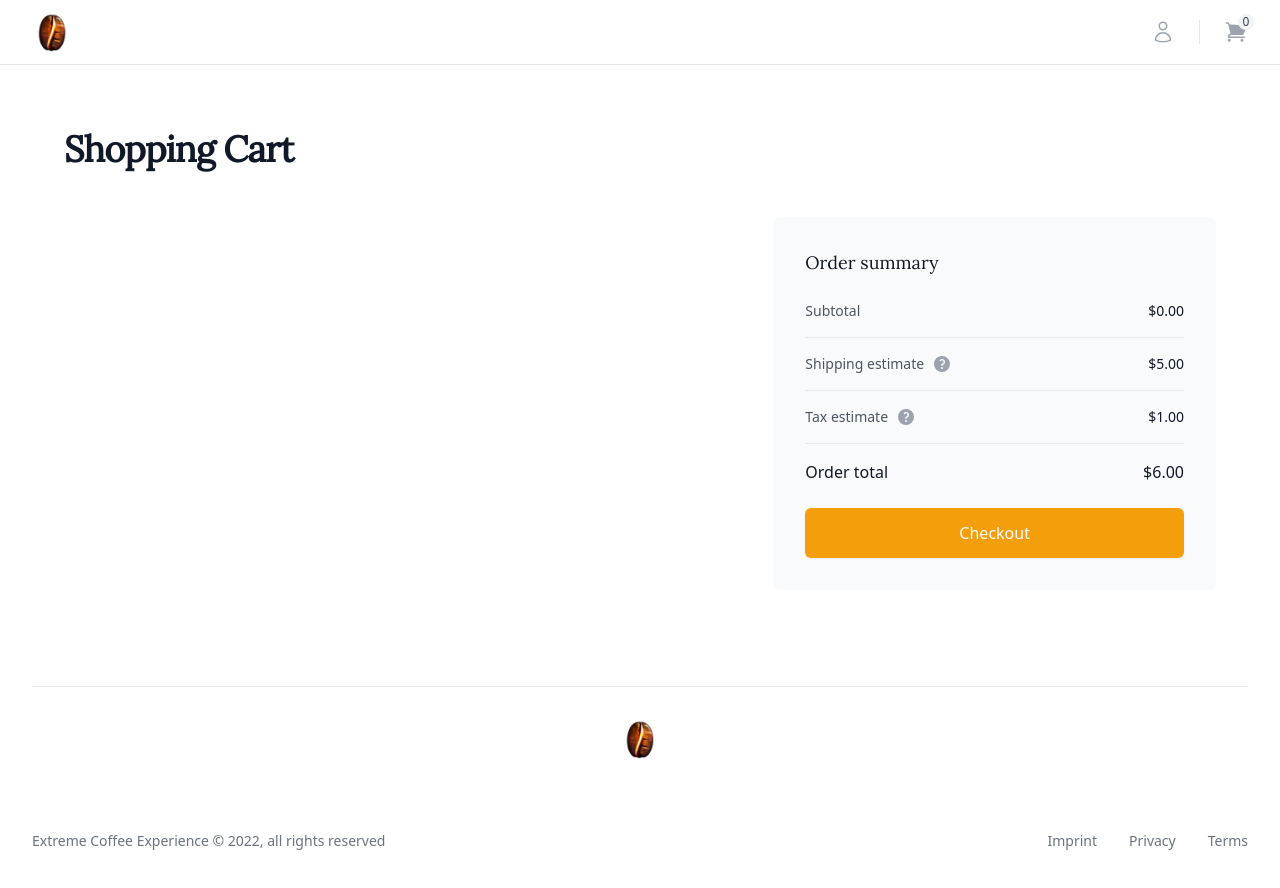
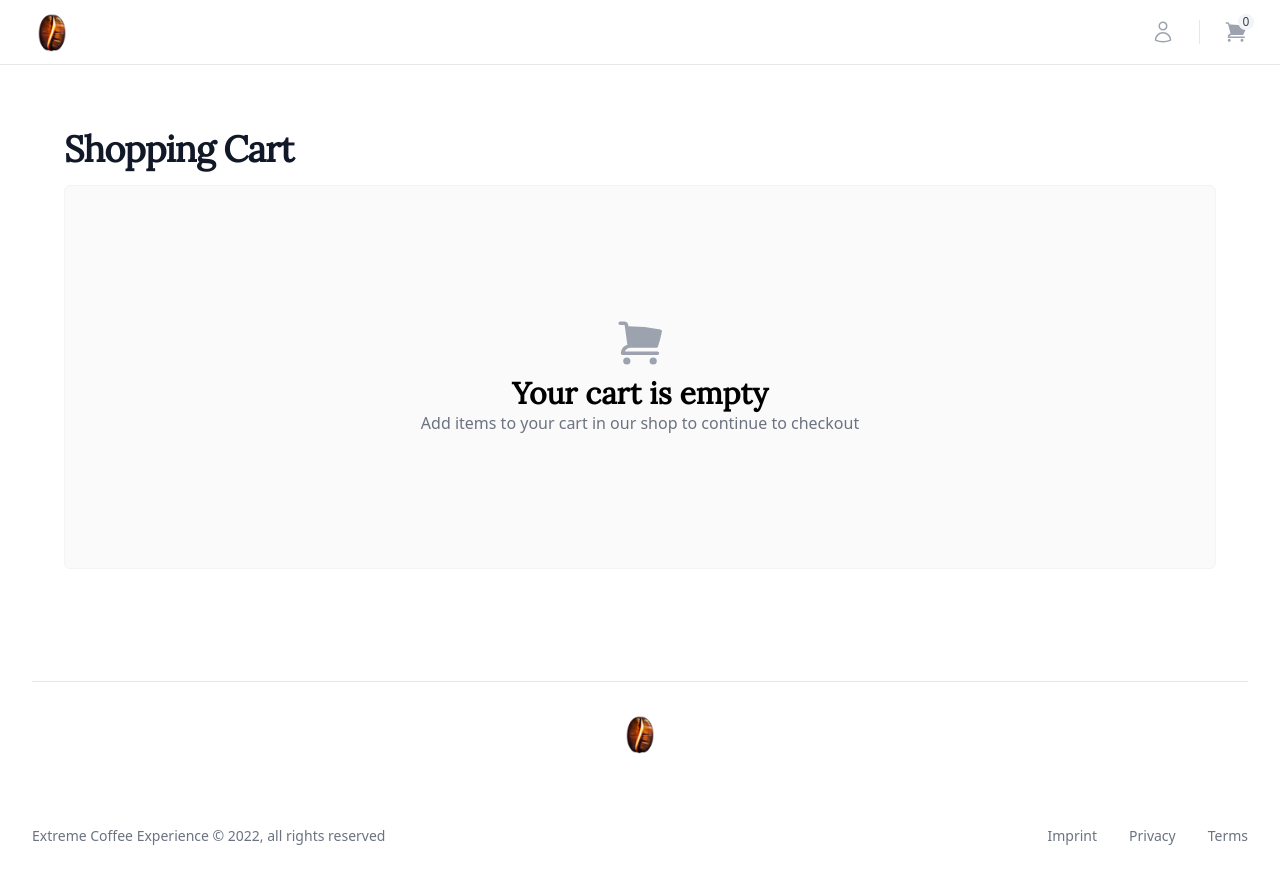
Before and after one commit to KompBasEntw-HTW/online-shop, a Next.js app: page /cart in a window 1280 px wide. Shown: the top 888 px of the page. Built offline with nearby package versions, Linux system fonts and the light colour scheme.

Commit message:
add empty cart page state

```diff
--- a/pages/cart.tsx
+++ b/pages/cart.tsx
@@ -1,4 +1,4 @@
-import { QuestionMarkCircleIcon, XCircleIcon } from '@heroicons/react/20/solid'
+import { QuestionMarkCircleIcon, XCircleIcon, ShoppingCartIcon } from '@heroicons/react/20/solid'
 import Image from 'next/image'
 import { useCartContext } from '../context/CartContext'
 import Layout from '../components/General/Layout'
@@ -25,6 +25,16 @@ const Cart = () => {
           <h1 className='text-3xl font-bold tracking-tight text-gray-900 sm:text-4xl'>
             Shopping Cart
           </h1>
+          {cartContext.cart.length === 0 && (
+            <div className='bg- my-4 flex h-96 flex-col items-center justify-center rounded-md border border-zinc-100 bg-zinc-50'>
+              <ShoppingCartIcon className='h-12 w-12 text-gray-400' />
+              <h2 className='pt-2'>Your cart is empty</h2>
+              <p className='text-base text-gray-500'>
+                Add items to your cart in our shop to continue to checkout
+              </p>
+            </div>
+          )}
+          {cartContext.cart.length > 0 && (
             <form className='mt-12 lg:grid lg:grid-cols-12 lg:items-start lg:gap-x-12 xl:gap-x-16'>
               <section aria-labelledby='cart-heading' className='lg:col-span-7'>
                 <h2 id='cart-heading' className='sr-only'>
@@ -119,7 +129,9 @@ const Cart = () => {
                         <QuestionMarkCircleIcon className='h-5 w-5' aria-hidden='true' />
                       </a>
                     </dt>
-                  <dd className='text-sm font-medium text-gray-900'>${roundToTwoDecimals(tax)}</dd>
+                    <dd className='text-sm font-medium text-gray-900'>
+                      ${roundToTwoDecimals(tax)}
+                    </dd>
                   </div>
                   <div className='flex items-center justify-between border-t border-gray-200 pt-4'>
                     <dt className='text-base font-medium text-gray-900'>Order total</dt>
@@ -138,6 +150,7 @@ const Cart = () => {
                 </div>
               </section>
             </form>
+          )}
         </div>
       </div>
     </Layout>
```
Lines whose indentation alone changed are shown as unchanged.
